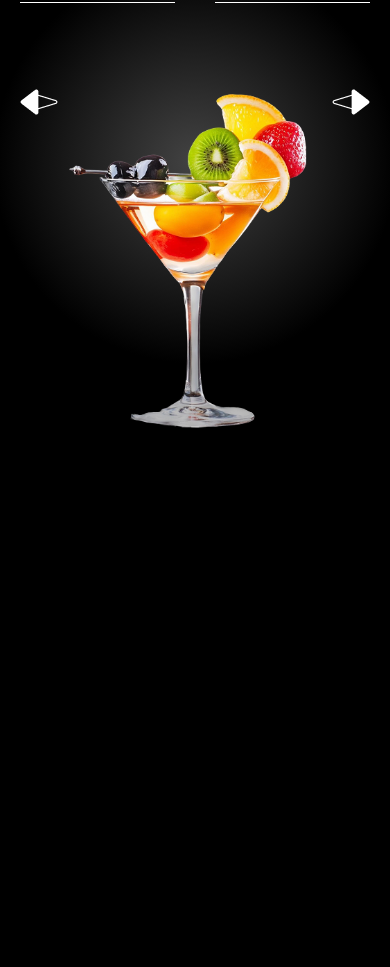
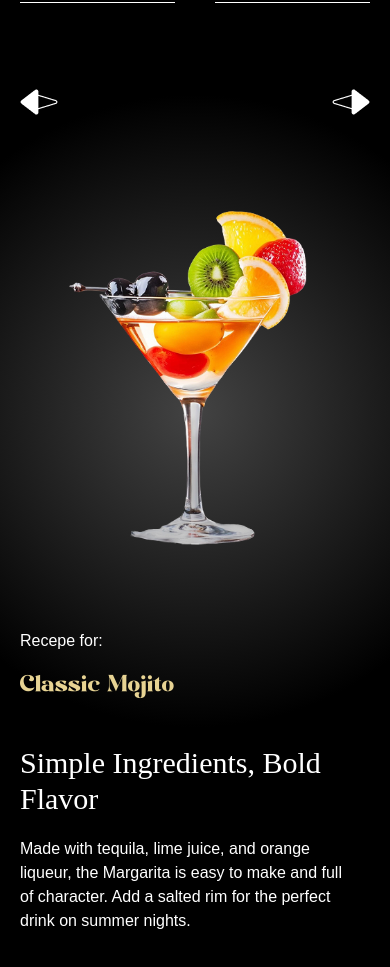
Before and after one commit to sourovroy999/coctail-web, a React (Vite) app: page / in a window 390 px wide. Shown: the part 5658-6625 px from the top of the page. Built offline with nearby package versions, Linux system fonts and the light colour scheme; a web font is replaced by a local one.

Commit message:
menu details added

```diff
--- a/src/components/Menu.jsx
+++ b/src/components/Menu.jsx
@@ -1,7 +1,9 @@
-import React, { useState } from 'react';
+import React, { useRef, useState } from 'react';
 import { allCocktails } from '../../constants';
 
 const Menu = () => {
+
+    const contentRef = useRef()
 
     const [currentIndex, setCurrentIndex] = useState(0)
 
@@ -16,19 +18,19 @@ const Menu = () => {
 
     }
 
-    const getCocktailAt=(indexoffset)=>{
-        return allCocktails[(currentIndex + indexoffset +totalCocktails) % totalCocktails]
+    const getCocktailAt = (indexoffset) => {
+        return allCocktails[(currentIndex + indexoffset + totalCocktails) % totalCocktails]
     }
 
-    const currentCocktail=getCocktailAt(0)
-    const prevCocktail=getCocktailAt(-1)
-    const nextCocktail=getCocktailAt(1)
+    const currentCocktail = getCocktailAt(0)
+    const prevCocktail = getCocktailAt(-1)
+    const nextCocktail = getCocktailAt(1)
     return (
         <section id='menu' aria-labelledby='menu-heading' className='relative w-full md:mt-40 mt-0 2xl:px-0 px-5 py-20 radial-gradient'>
 
             <h2 id='menu-heading' className='sr-only'>Cocktail Menu</h2>
 
-            <nav className='grid md:grid-cols-4 grid-cols-2 md:gap-20 gap-10 sm:mb-32 mb-20 relative z-10 md:max-w-6xl md:mx-auto' aria-label='Cocktail-Navigation'>
+            <nav className='cocktail-tabs grid md:grid-cols-4 grid-cols-2 md:gap-20 gap-10 sm:mb-32 mb-20 relative z-10 md:max-w-6xl md:mx-auto' aria-label='Cocktail-Navigation'>
                 {
                     allCocktails.map((cocktail, index) => {
                         const isActive = index === currentIndex;
@@ -47,28 +49,45 @@ const Menu = () => {
 
             </nav>
 
-            <div className='flex flex-col content justify-between items-center container mx-auto relative'>
+            <div className='flex content flex-col content justify-between items-center container mx-auto relative'>
 
                 <div className='arrows flex items-center justify-between w-full absolute'>
 
-                    <button  className='text-left  text-white hover:text-yellow cursor-pointer transition-colors max-w-36' onClick={()=> goToSlide(currentIndex-1)}>
-                        <span className='text-3xl font-modern-negra leading-none hidden md:block'>{prevCocktail.name }</span>
+                    <button className='text-left  text-white hover:text-yellow cursor-pointer transition-colors max-w-36' onClick={() => goToSlide(currentIndex - 1)}>
+                        <span className='text-3xl font-modern-negra leading-none hidden md:block'>{prevCocktail.name}</span>
                         <img src="/images/right-arrow.png" alt="" />
 
                     </button>
 
-                    <button className='text-left  text-white hover:text-yellow cursor-pointer transition-colors max-w-36'  onClick={()=> goToSlide(currentIndex+1)}>
-                        <span className='text-3xl font-modern-negra leading-none hidden md:block'>{nextCocktail.name }</span>
+                    <button className='text-left  text-white hover:text-yellow cursor-pointer transition-colors max-w-36' onClick={() => goToSlide(currentIndex + 1)}>
+                        <span className='text-3xl font-modern-negra leading-none hidden md:block'>{nextCocktail.name}</span>
                         <img src="/images/left-arrow.png" alt="" />
 
                     </button>
 
                 </div>
 
-                <div className='cocktail'>
-                    <img src={currentCocktail.image} alt="" className='object-contain'/>
+                <div className='cocktail flex justify-center items-center mt-10'>
+                    <img src={currentCocktail.image} alt="" className='object-contain h-[60vh]' />
 
                 </div>
+
+                <div className="recipe flex max-md:flex-col gap-10 md:items-center justify-between w-full lg:absolute bottom-0">
+                    <div ref={contentRef} className='info space-y-4 lg:translate-y-20'>
+                        <p>Recepe for:</p>
+                        <p className='font-modern-negra md:text-6xl text-3xl text-yellow max-w-40' id='title'>{currentCocktail.name}</p>
+
+                    </div>
+
+                    <div className="details  space-y-5 md:max-w-md text-left">
+                        <h2 className='md:text-5xl text-3xl font-serif'>{currentCocktail.title}</h2>
+                        <p className=' md:text-lg pe-5'>{currentCocktail.description}</p>
+                    </div>
+                </div>
+
+
+
+
 
 
 
```
